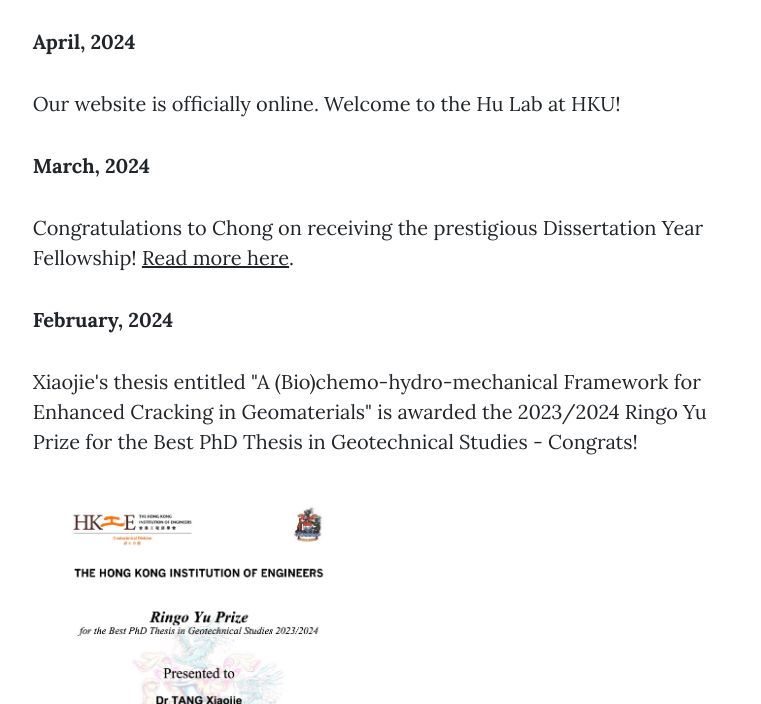
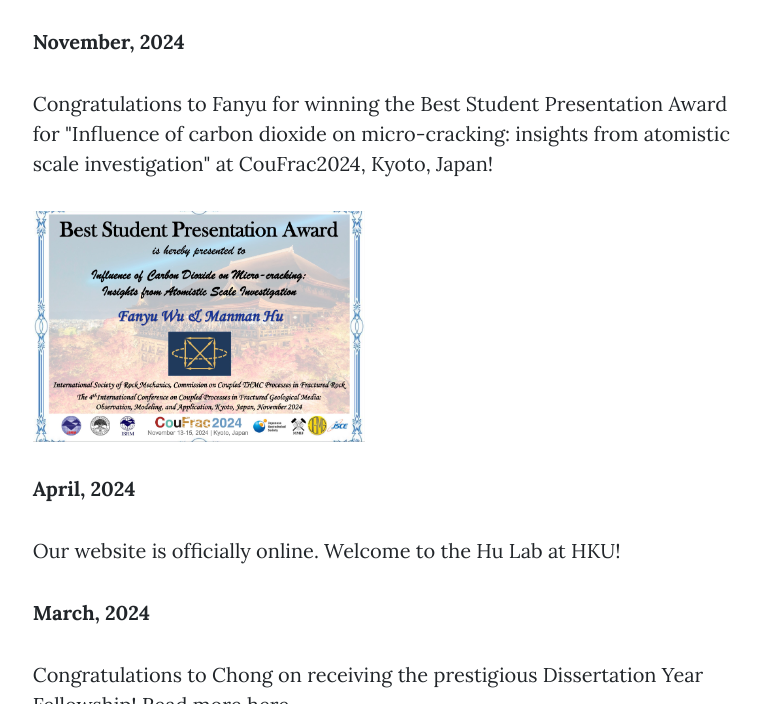
Before and after one commit to Manmanhu-hku/Manmanhu-hku.github.io, a plain HTML site: page news.html in a window 1280 px wide. Shown: the part 631-1335 px from the top of the page, without its empty margins (251-1012 px from the left). Drawn offline with nearby package versions, Linux system fonts and the light colour scheme.

Commit message:
Update news.html

```diff
--- a/news.html
+++ b/news.html
@@ -66,7 +66,14 @@
                     <div class="col-md-10 col-lg-8 col-xl-7">
                         <!-- Research area 1 -->
                         <h2 class="section-heading">2024</h2>
-                            <p><strong>April, 2024</strong></p>
+                        <p><strong>November, 2024</strong></p>
+                        <p>Congratulations to Fanyu for winning the Best Student Presentation Award for "Influence of carbon dioxide on micro-cracking: insights from atomistic scale investigation" at CouFrac2024, Kyoto, Japan!</p>
+                        <div class="row gx-5 align-items-center justify-content-center justify-content-lg-between">
+                            <div class="col-sm-8 col-md-6 col-lg-6">
+                                <div class="px-5 px-sm-0"><img class="img-fluid" src="assets/img/news-img/certificate-fywu-2024.jpg" alt="..." /></div>
+                            </div>
+                        </div>
+                        <p><strong>April, 2024</strong></p>
                             <p>Our website is officially online. Welcome to the Hu Lab at HKU!</p>
 
                             <p><strong>March, 2024</strong></p>
```
